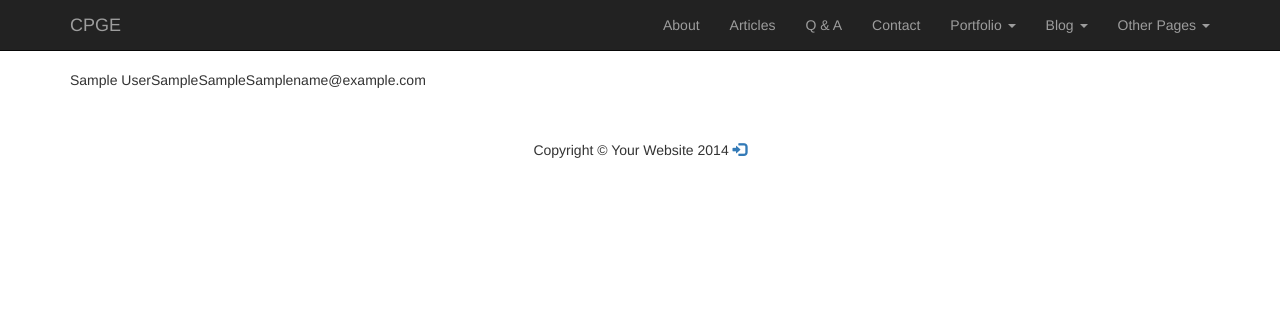
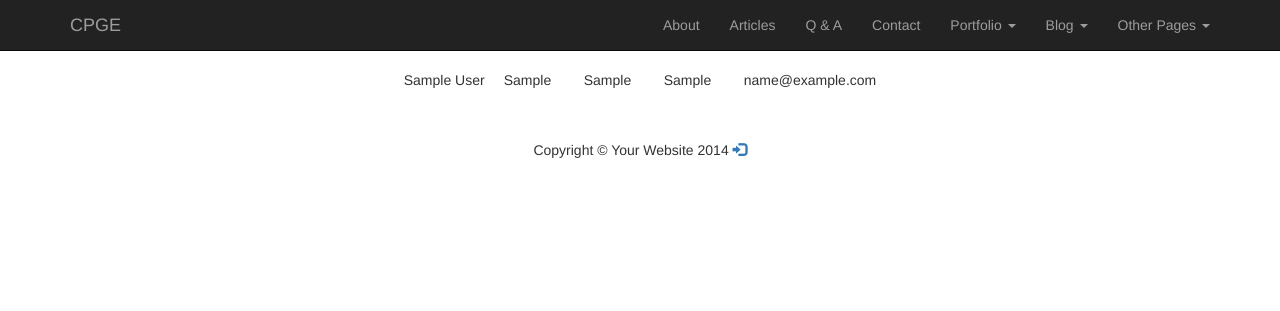
Before and after one commit to anthonyhtyao/cpge_tw, a Django app: page /contact/ in a window 1280 px wide. Shown: the top 311 px of the page. Run offline with Django 3.2, Linux system fonts and the light colour scheme; tables that the repository leaves empty hold one stand-in row (values such as "Sample post"); some libraries are stand-ins or nearby versions.

Commit message:
Set UserProfile's school champ to blank=True

```diff
--- a/reco/models.py
+++ b/reco/models.py
@@ -11,9 +11,9 @@ class UserProfile(models.Model):
     blog = models.URLField(blank=True)
     name = models.CharField(max_length = 128, blank = True)
     ispublic = models.BooleanField(default=True)
-    highschool = models.CharField(max_length = 128, null = True)
-    prepa = models.CharField(max_length = 128, null = True)
-    grandsecole = models.CharField(max_length = 128, null = True)
+    highschool = models.CharField(max_length = 128, blank=True, null = True)
+    prepa = models.CharField(max_length = 128, blank=True, null = True)
+    grandsecole = models.CharField(max_length = 128, blank=True,  null = True)
 
     def __str__(self):
         return self.user.username
--- a/templates/cpge_tw/contact.html
+++ b/templates/cpge_tw/contact.html
@@ -1,12 +1,16 @@
 {% extends 'base.html' %}
 {% block body_block %}
-
+<center>
     <table>
     {% for user in users %}
         <tr>
-<td>{{user.name}}</td><td>{{user.highschool}}</td><td>{{user.prepa}}</td><td>{{user.grandsecole}}</td><td>{{user.user.email}}</td>
+            <td style="width:100px">{{user.name}}</td>
+            <td style="width:80px">{{user.highschool}}</td>
+            <td style="width:80px">{{user.prepa}}</td>
+            <td style="width:80px">{{user.grandsecole}}</td>
+            <td>{{user.user.email}}</td>
         </tr>
     {% endfor %}
     </table>
-
+</center>
 {% endblock %}
```
Lines whose indentation alone changed are shown as unchanged.
